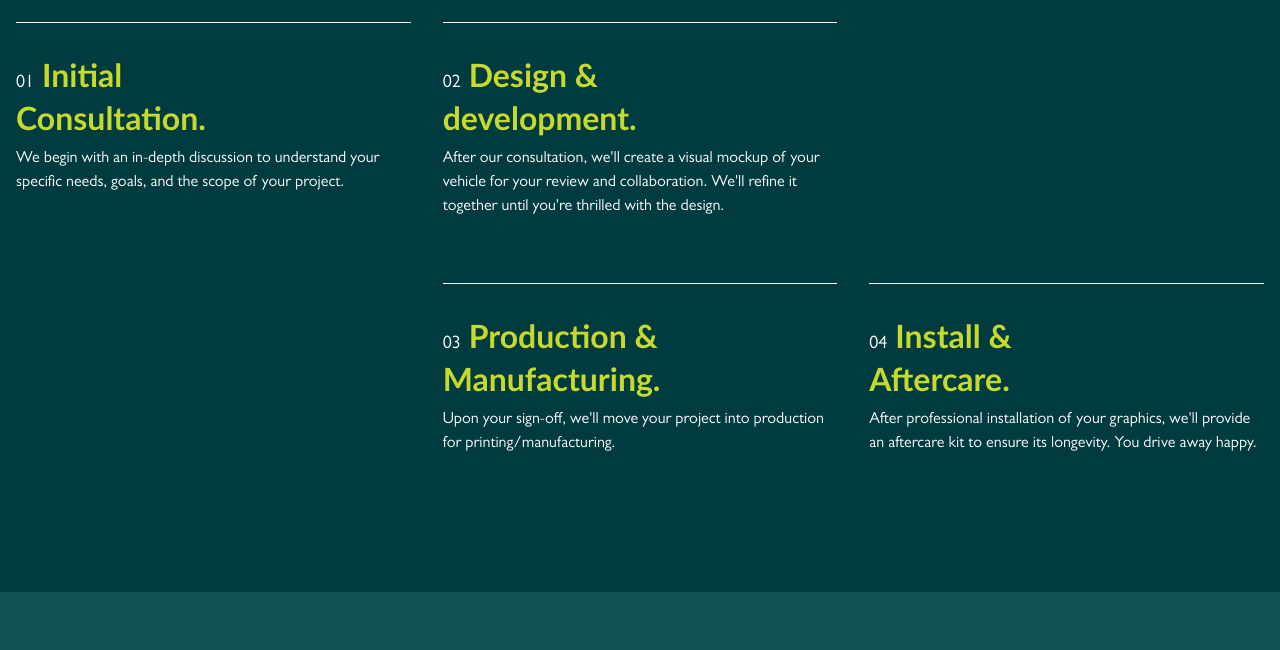
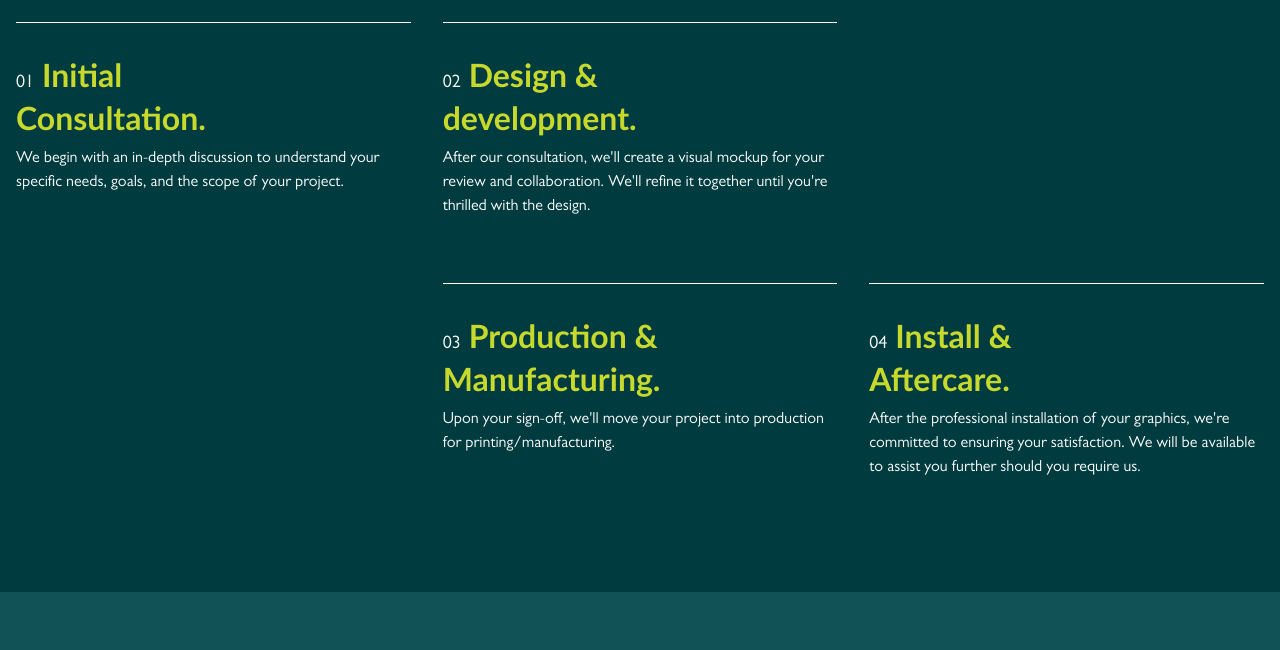
Before and after one commit to NiallColman49/brand-works, a website: page print-and-display.html in a window 1280 px wide. Shown: the part 6040-6690 px from the top of the page. Drawn offline with nearby package versions, Linux system fonts and the light colour scheme.

Commit message:
first commit

```diff
--- a/print-and-display.html
+++ b/print-and-display.html
@@ -1030,9 +1030,9 @@
 
                             <p class="text-white pt-2">
                                 After our consultation, we'll create a visual
-                                mockup of your vehicle for your review and
-                                collaboration. We'll refine it together until
-                                you're thrilled with the design.
+                                mockup for your review and collaboration. We'll
+                                refine it together until you're thrilled with
+                                the design.
                             </p>
                         </div>
                     </div>
@@ -1069,9 +1069,10 @@
                             >
 
                             <p class="text-white pt-2">
-                                After professional installation of your
-                                graphics, we'll provide an aftercare kit to
-                                ensure its longevity. You drive away happy.
+                                After the professional installation of your
+                                graphics, we're committed to ensuring your
+                                satisfaction. We will be available to assist you
+                                further should you require us.
                             </p>
                         </div>
                     </div>
```
Also changed, not shown: signage-and-branding.html (+7 -6 lines).
